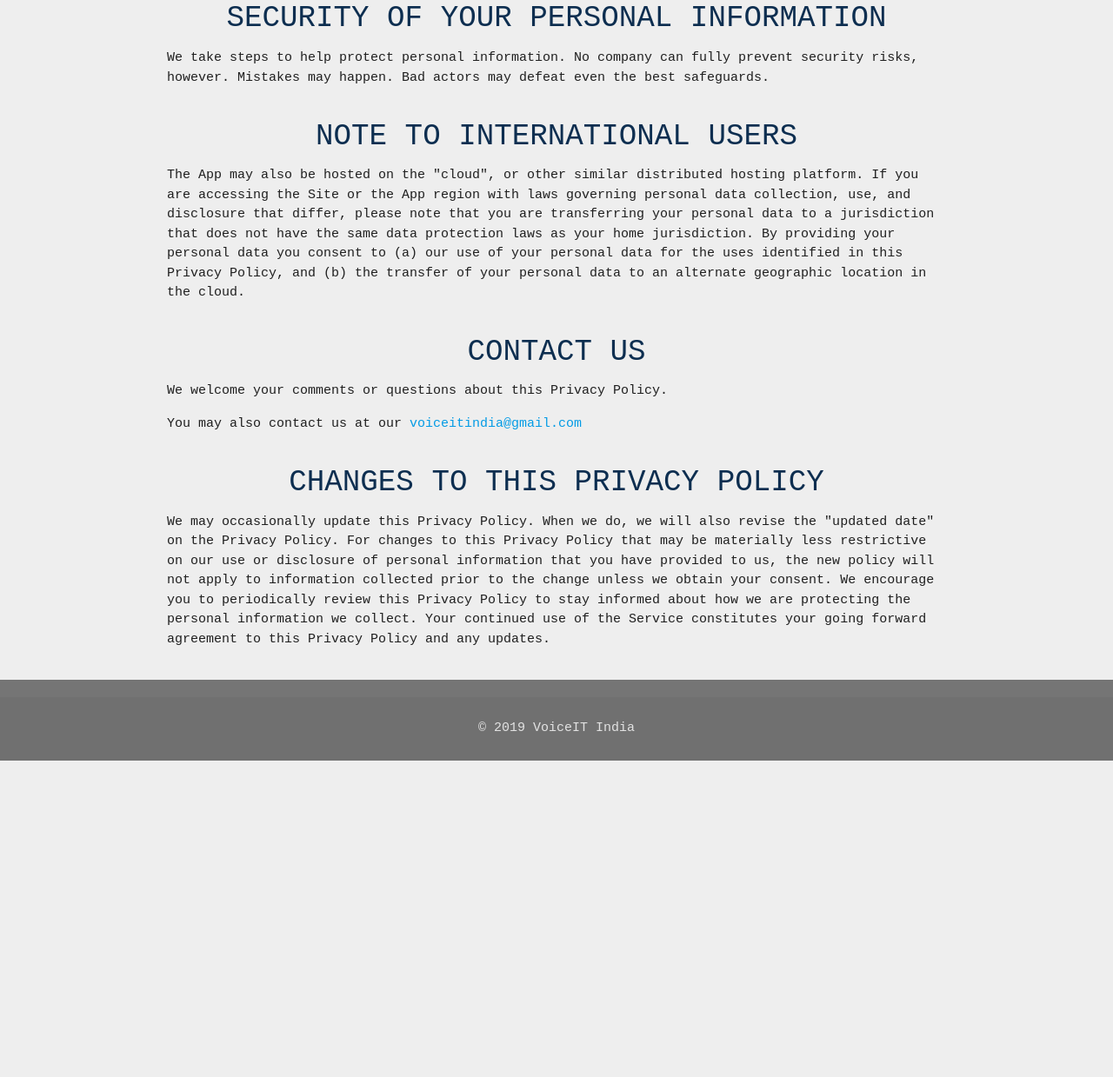
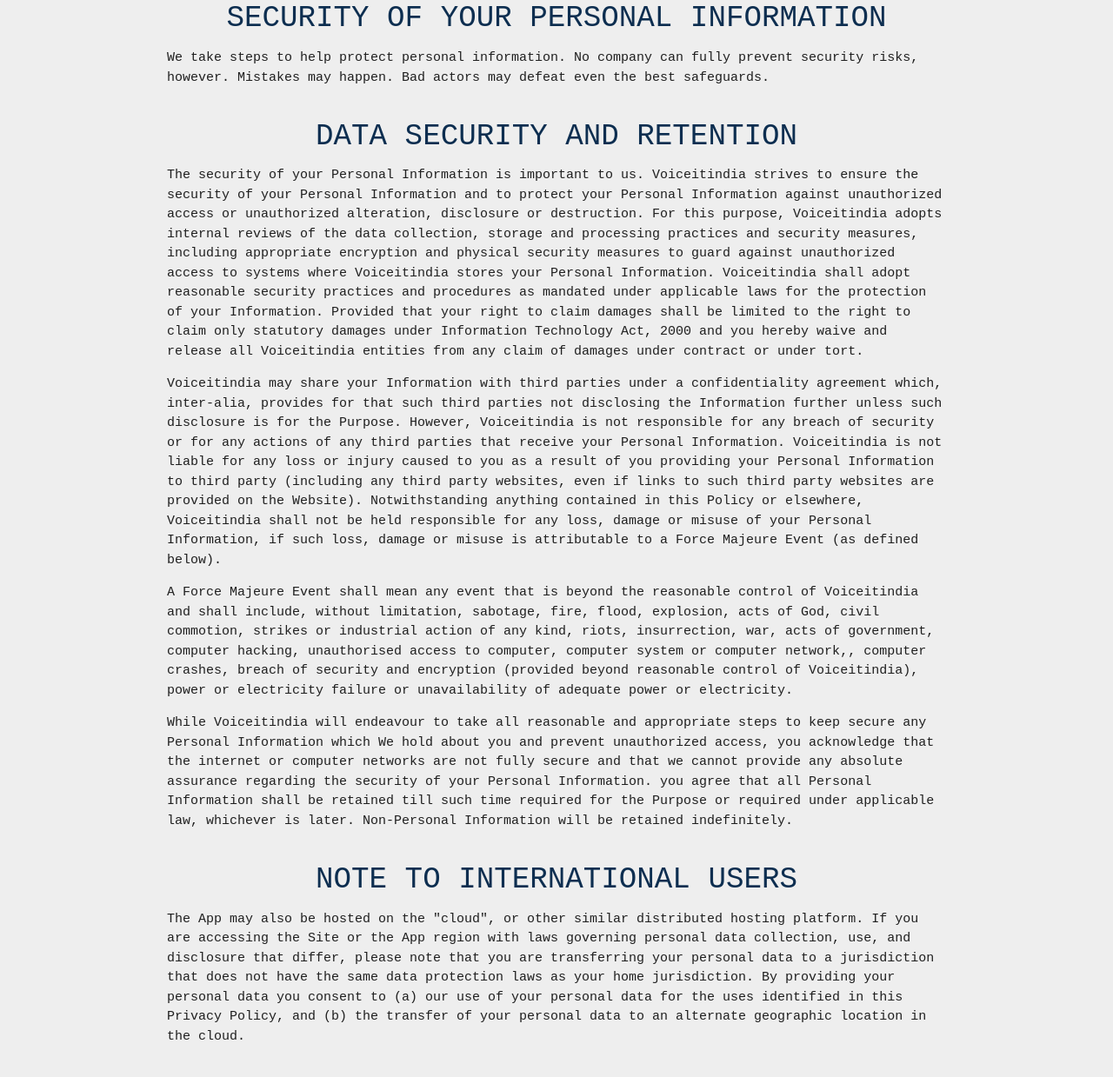
Before and after one commit to call3636/call3636.github.io, a plain HTML site: page index.html in a window 1280 px wide. Shown: the part 3416-4655 px from the top of the page at 87% size. Before the commit the page ends 4291 px from the top, so only its background shows below. Drawn offline with nearby package versions, Linux system fonts and the light colour scheme.

Commit message:
data security and retention

```diff
--- a/index.html
+++ b/index.html
@@ -134,6 +134,14 @@
                 </div>
 
                 <div class="row">
+                    <h4 class="sub_title">DATA SECURITY AND RETENTION</h4>
+                    <p>The security of your Personal Information is important to us. Voiceitindia strives to ensure the security of your Personal Information and to protect your Personal Information against unauthorized access or unauthorized alteration, disclosure or destruction. For this purpose, Voiceitindia adopts internal reviews of the data collection, storage and processing practices and security measures, including appropriate encryption and physical security measures to guard against unauthorized access to systems where Voiceitindia stores your Personal Information. Voiceitindia shall adopt reasonable security practices and procedures as mandated under applicable laws for the protection of your Information. Provided that your right to claim damages shall be limited to the right to claim only statutory damages under Information Technology Act, 2000 and you hereby waive and release all Voiceitindia entities from any claim of damages under contract or under tort.</p>
+                    <p>Voiceitindia may share your Information with third parties under a confidentiality agreement which, inter-alia, provides for that such third parties not disclosing the Information further unless such disclosure is for the Purpose. However, Voiceitindia is not responsible for any breach of security or for any actions of any third parties that receive your Personal Information. Voiceitindia is not liable for any loss or injury caused to you as a result of you providing your Personal Information to third party (including any third party websites, even if links to such third party websites are provided on the Website). Notwithstanding anything contained in this Policy or elsewhere, Voiceitindia shall not be held responsible for any loss, damage or misuse of your Personal Information, if such loss, damage or misuse is attributable to a Force Majeure Event (as defined below).</p>
+                    <p>A Force Majeure Event shall mean any event that is beyond the reasonable control of Voiceitindia and shall include, without limitation, sabotage, fire, flood, explosion, acts of God, civil commotion, strikes or industrial action of any kind, riots, insurrection, war, acts of government, computer hacking, unauthorised access to computer, computer system or computer network,, computer crashes, breach of security and encryption (provided beyond reasonable control of Voiceitindia), power or electricity failure or unavailability of adequate power or electricity.</p>
+                    <p>While Voiceitindia will endeavour to take all reasonable and appropriate steps to keep secure any Personal Information which We hold about you and prevent unauthorized access, you acknowledge that the internet or computer networks are not fully secure and that we cannot provide any absolute assurance regarding the security of your Personal Information. you agree that all Personal Information shall be retained till such time required for the Purpose or required under applicable law, whichever is later. Non-Personal Information will be retained indefinitely.</p>
+                </div>
+
+                <div class="row">
                         <h4 class="sub_title">NOTE TO INTERNATIONAL USERS</h4>
                         <p>The App may also be hosted on the "cloud", or other similar distributed hosting platform. If you are accessing the Site or the App region with laws governing personal data collection, use, and disclosure that differ, please note that you are transferring your personal data to a jurisdiction that does not have the same data protection laws as your home jurisdiction. By providing your personal data you consent to (a) our use of your personal data for the uses identified in this Privacy Policy, and (b) the transfer of your personal data to an alternate geographic location in the cloud.
                             </p>
```
